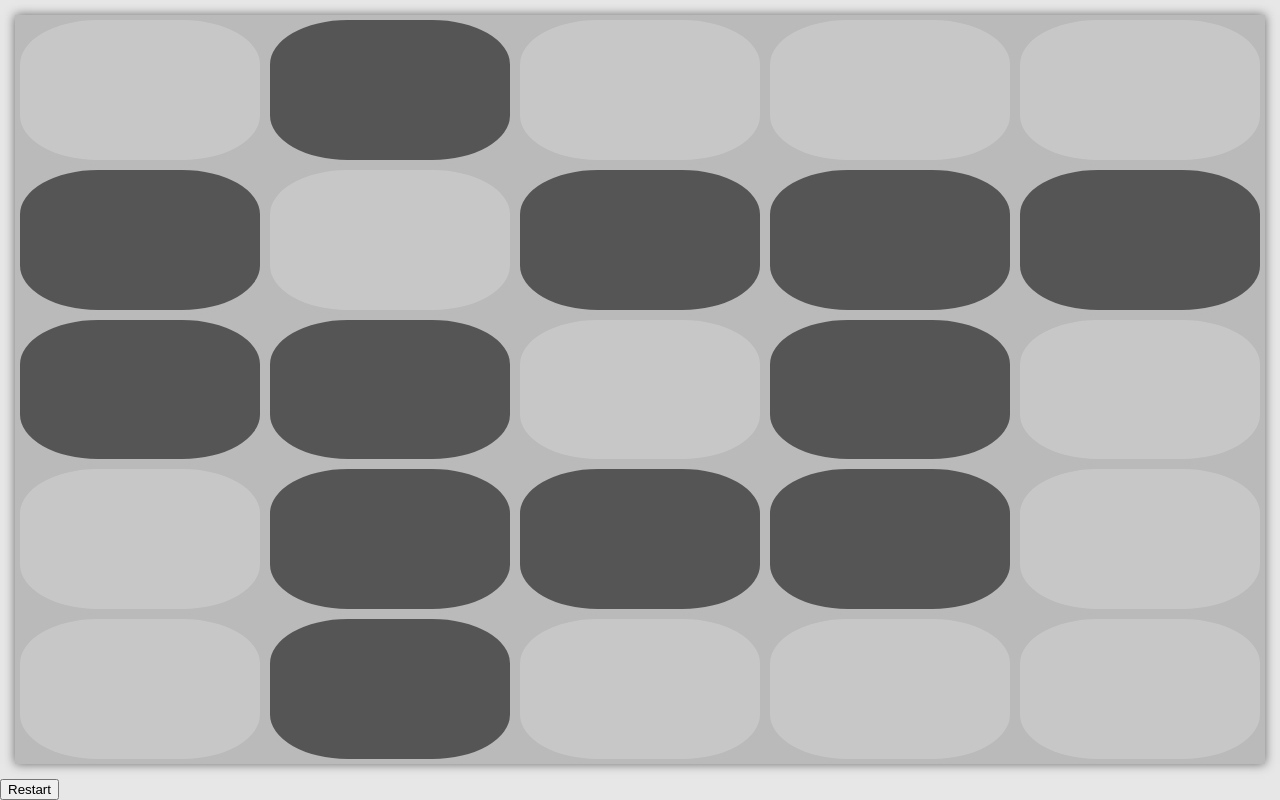
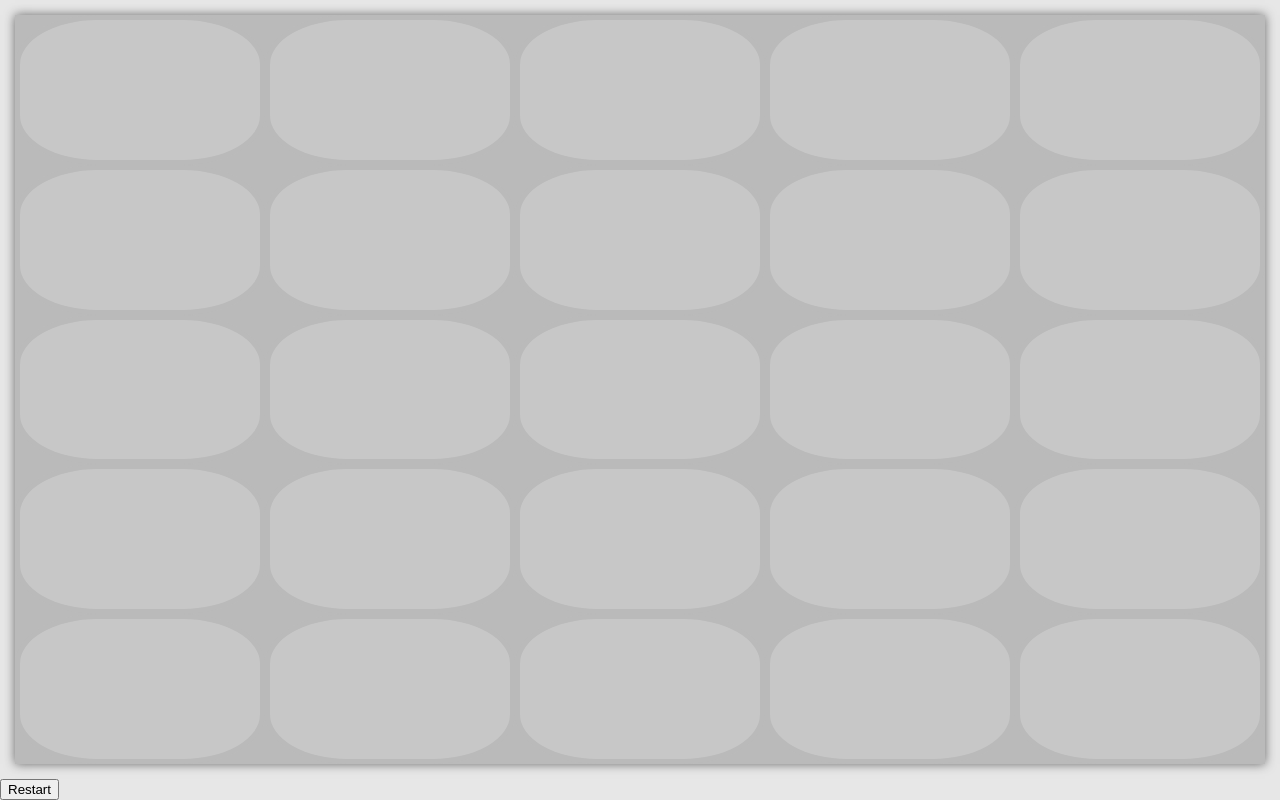
Before and after one commit to michals/entropy, a browser extension: page index.html in a window 1280 px wide. Both pictures are taken after a click on the element 140 px from the left and 89 px from the top of the page. Drawn offline with Linux system fonts and the light colour scheme.

Commit message:
first playable version

```diff
--- a/css/main.css
+++ b/css/main.css
@@ -32,8 +32,8 @@ body {
   border-radius: 33%;
 }
 .zero {
+  background-color: #c7c7c7;
+}
+.one {
   background-color: #555;
 }
-.one {
-  background-color: #c7c7c7;
-}
--- a/js/main.js
+++ b/js/main.js
@@ -5,33 +5,65 @@ document.addEventListener('DOMContentLoaded', function() {
 
   // window.board = new Board();
   var SIZE = 5;
-  window.board = new Array(SIZE*SIZE);
+  window.shown = new Array(SIZE*SIZE);
+  window.guess = new Array(SIZE*SIZE);
 
-  function generate() {
+  var MODE_LOOK = "look", MODE_GUESS = "GUESS", mode = MODE_LOOK;
+
+  Array.prototype.forEach.call(cells, function(cell, i) {
+    cell.addEventListener('click', function(event) {
+      if (mode === MODE_LOOK) {
+        startGuessing();
+        return;
+      }
+      window.guess[i] = (window.guess[i]) ? 0 : 1;
+      cell.classList.toggle('one');
+      cell.classList.toggle('zero');
+      doesItMatch()
+    });
+  });
+
+  function doesItMatch() {
+    var shownStr = window.shown.join(''),
+        guessStr = window.guess.join('');
+    console.log(shownStr);
+    console.log(guessStr);
+    if (shownStr === guessStr) {
+      console.log("good job!");
+      initialize();
+    }
+  }
+
+  function startGuessing() {
+    Array.prototype.forEach.call(cells, function(cell, i) {
+      window.guess[i] = 0;
+      cell.classList.remove('one');
+      cell.classList.add('zero');
+    });
+    mode = MODE_GUESS;
+  }
+
+  function initialize() {
+    mode = MODE_LOOK;
     Array.prototype.forEach.call(cells, function(cell, i) {
       cell.setAttribute("board_cell", i);
+      window.guess[i] = 0;
       if (Math.random() < 0.4) {
-        window.board[i] = 0;
+        window.shown[i] = 0;
         cell.classList.remove('one');
         cell.classList.add('zero');
       } else {
-        window.board[i] = 1;
+        window.shown[i] = 1;
         cell.classList.remove('zero');
         cell.classList.add('one');
       }
-      cell.addEventListener('click', function(event) {
-        console.log('click ' + i);
-        window.board[i] = (window.board[i]) ? 0 : 1;
-        cell.classList.toggle('one');
-        cell.classList.toggle('zero');
-      });
     });
   }
 
-  generate();
+  initialize();
 
   document.querySelector('#restart').addEventListener('click', function() {
-    generate();
+    initialize();
   });
 
 });
```
